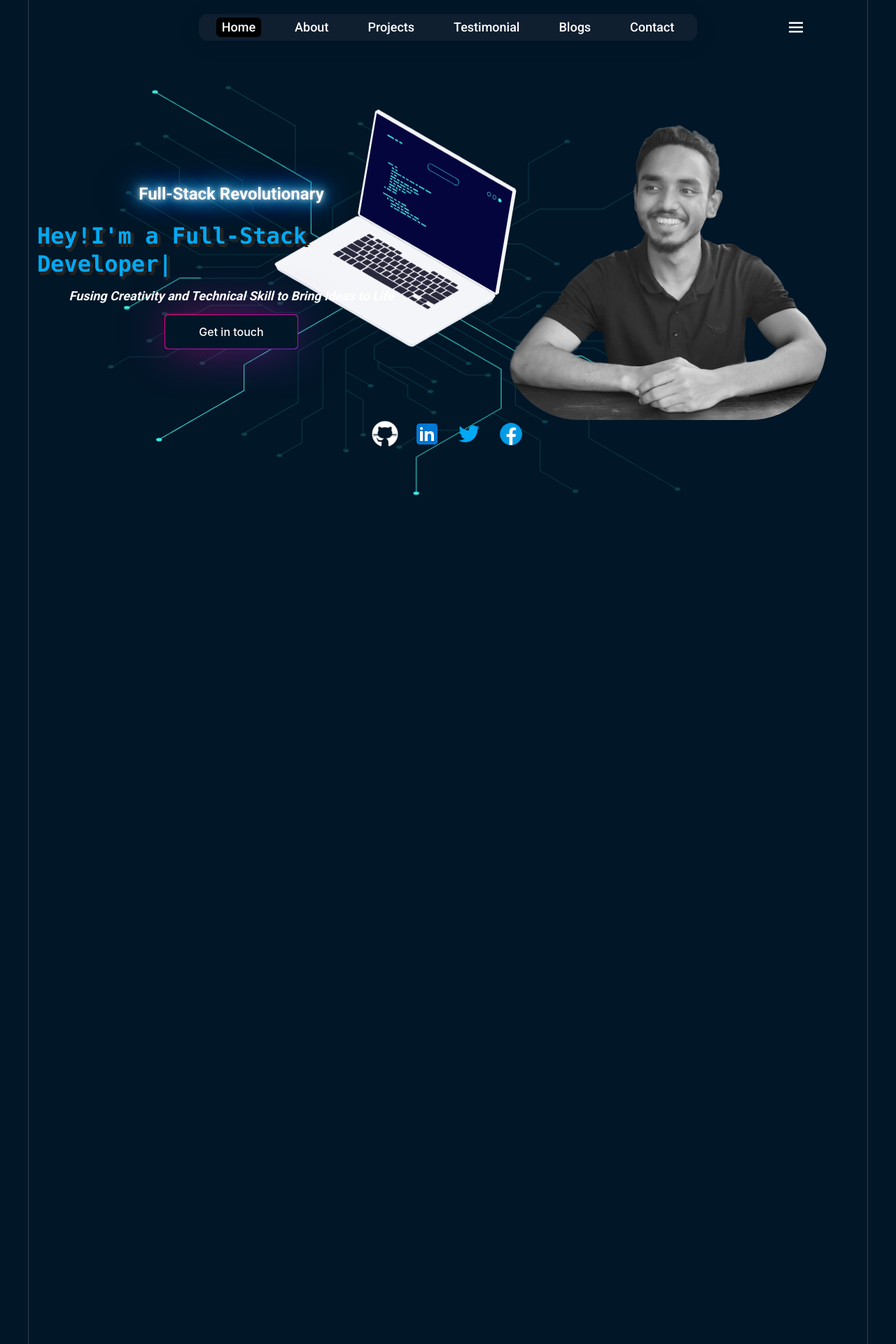
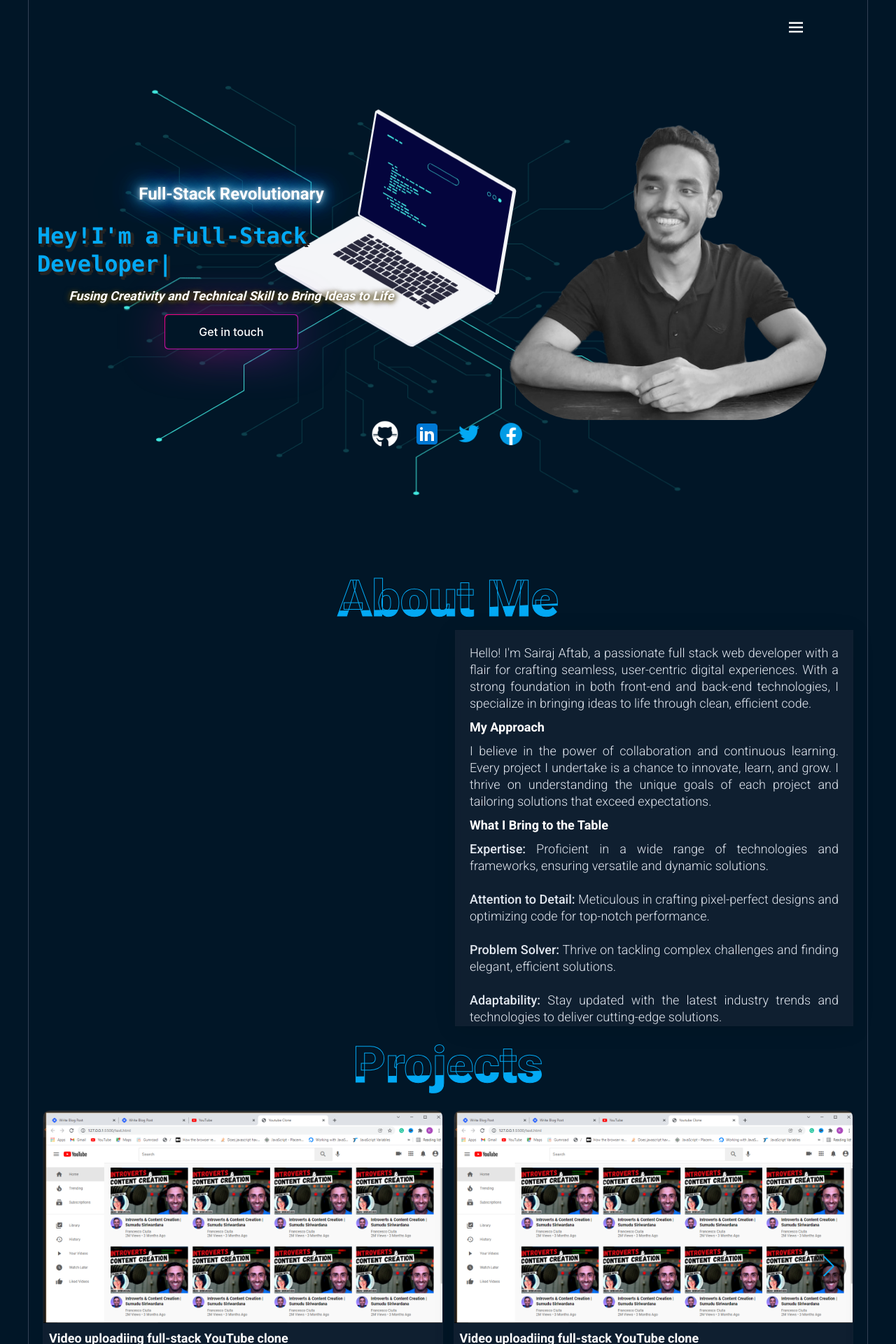
Before and after one commit to Sairaj-Aftab/Portfolio-With-Next, a Next.js app: page / in a window 1280 px wide. Shown: the top 1920 px of the page at 70% size. Built offline with nearby package versions, Linux system fonts and the light colour scheme.

Commit message:
update code

```diff
--- a/app/components/AboutSection.tsx
+++ b/app/components/AboutSection.tsx
@@ -5,7 +5,7 @@ type props = {
 };
 function AboutSection({ head_title }: props) {
   return (
-    <div id="About" data-aos="zoom-in" className="py-5 relative">
+    <div id="About" className="py-5 relative bg-[#011627]">
       <div className="flex flex-col px-5">
         <div className="head_text_parent">
           <h1 className="head_text text-center">{head_title}</h1>
--- a/app/components/ContactSection.tsx
+++ b/app/components/ContactSection.tsx
@@ -96,8 +96,8 @@ function ContactSection({
           </form>
           <div className="flex-1 flex flex-col gap-5 mt-2 md:mt-0">
             {/* Google Map */}
-            <div className="bg_card flex flex-col gap-2 p-5 rounded-md">
-              <div className="flex items-center gap-5">
+            <div className="bg_card flex flex-col gap-2 rounded-md">
+              <div className="flex items-center gap-5 px-3 pt-3 sm:px-5 sm:pt-5">
                 <div className="text-3xl">
                   <BiMap />
                 </div>
@@ -119,7 +119,7 @@ function ContactSection({
                 loading="lazy"
                 referrerPolicy="no-referrer-when-downgrade"
               ></iframe>
-              <div className="flex justify-evenly items-center md:mt-3">
+              <div className="flex justify-evenly items-center py-3">
                 <a href="https://wa.me/+8801881591572" target="_blank">
                   <Image src={whatsapp} alt="" className="w-10" />
                 </a>
--- a/app/components/Header.tsx
+++ b/app/components/Header.tsx
@@ -57,6 +57,7 @@ function Header() {
   return (
     <div className="fixed top-5 left-0 w-full z-50 flex justify-center">
       <div className="hidden md:block">
+        {mMenu && (
           <div
             data-aos="zoom-in"
             data-aos-duration="500"
@@ -129,6 +130,7 @@ function Header() {
               <span>Contact</span>
             </Link>
           </div>
+        )}
         <div className="absolute right-12 lg:right-20 xl:right-32 top-1">
           {!mMenu && (
             <BiMenu
--- a/app/components/ProjectSection.tsx
+++ b/app/components/ProjectSection.tsx
@@ -10,7 +10,7 @@ function ProjectSection({ head_title }: { head_title: string }) {
     modules: [Pagination],
   };
   return (
-    <div id="Projects" data-aos="zoom-in-up">
+    <div id="Projects" className="bg-[#011627]">
       <div className="text-center flex flex-col">
         <div className="head_text_parent">
           <h1 className="head_text">{head_title}</h1>
@@ -27,6 +27,7 @@ function ProjectSection({ head_title }: { head_title: string }) {
             dynamicBullets: true,
           }}
           navigation={true}
+          speed={1000}
           modules={[Pagination, Navigation]}
           breakpoints={{
             640: {
--- a/app/components/SliderSection.tsx
+++ b/app/components/SliderSection.tsx
@@ -49,7 +49,13 @@ function SliderSection({ firstTitle, title, desTitle }: props) {
               repeat={Infinity}
             />
           </h1>
-          <p className="lg:text-lg text-sm text-center font-semibold text-white italic px-2 lg:px-0">
+          <p
+            style={{
+              textShadow:
+                "3px 0px 7px rgba(81,67,21,0.8), -3px 0px 7px rgba(81,67,21,0.8), 0px 4px 7px rgba(81,67,21,0.8)",
+            }}
+            className="lg:text-lg text-sm text-center font-semibold text-white italic px-2 lg:px-0"
+          >
             {desTitle}
           </p>
           <Link
--- a/app/components/TestimonialSection.tsx
+++ b/app/components/TestimonialSection.tsx
@@ -1,7 +1,7 @@
 "use client";
 import React from "react";
 import { Swiper, SwiperSlide } from "swiper/react";
-import { EffectCoverflow, Pagination } from "swiper";
+import { EffectCoverflow, Pagination, Autoplay } from "swiper";
 import TestimonialCard from "./TestimonialCard";
 
 const testi = [
@@ -64,12 +64,17 @@ function TestimonialSection({
     loop: true,
 
     loopedSlides: 2,
+    // autoplay: {
+    //   delay: 0, // Set the delay between slide transitions in milliseconds
+    //   disableOnInteraction: true, // Set to true if you want to stop autoplay on user interaction (like click or touch)
+    // },
+    // speed: 5000,
     pagination: { dynamicBullets: true },
-    modules: [EffectCoverflow, Pagination],
+    modules: [EffectCoverflow, Pagination, Autoplay],
   };
 
   return (
-    <div id="Testimonial" data-aos="zoom-in" className="testimonial_section">
+    <div id="Testimonial" className="testimonial_section bg-[#011627]">
       <div className="text-center flex flex-col">
         <div className="head_text_parent">
           <h1 className="head_text">{head_title}</h1>
--- a/app/loading.tsx
+++ /dev/null
@@ -1,7 +0,0 @@
-import React from "react";
-
-function Load() {
-  return <div>loading...</div>;
-}
-
-export default Load;
```
Lines whose indentation alone changed are shown as unchanged.
